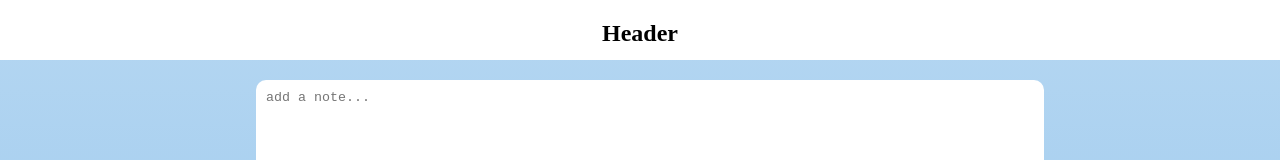
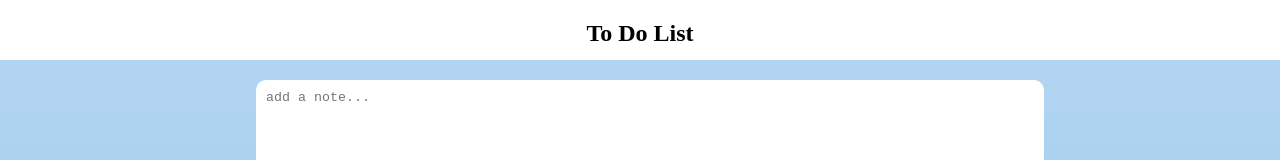
Before and after one commit to FuatYahya17/web_todo, a plain HTML site: page index.html in a window 1280 px wide. Shown: the top 160 px of the page. Drawn offline with Linux system fonts and the light colour scheme.

Commit message:
Update index.html
update the header in to To Do List

```diff
--- a/index.html
+++ b/index.html
@@ -9,7 +9,7 @@
   </head>
   <body>
     <header>
-      <h2>Header</h2>
+      <h2>To Do List</h2>
     </header>
     <main class="container">
       <!-- Input for new todo -->
```
